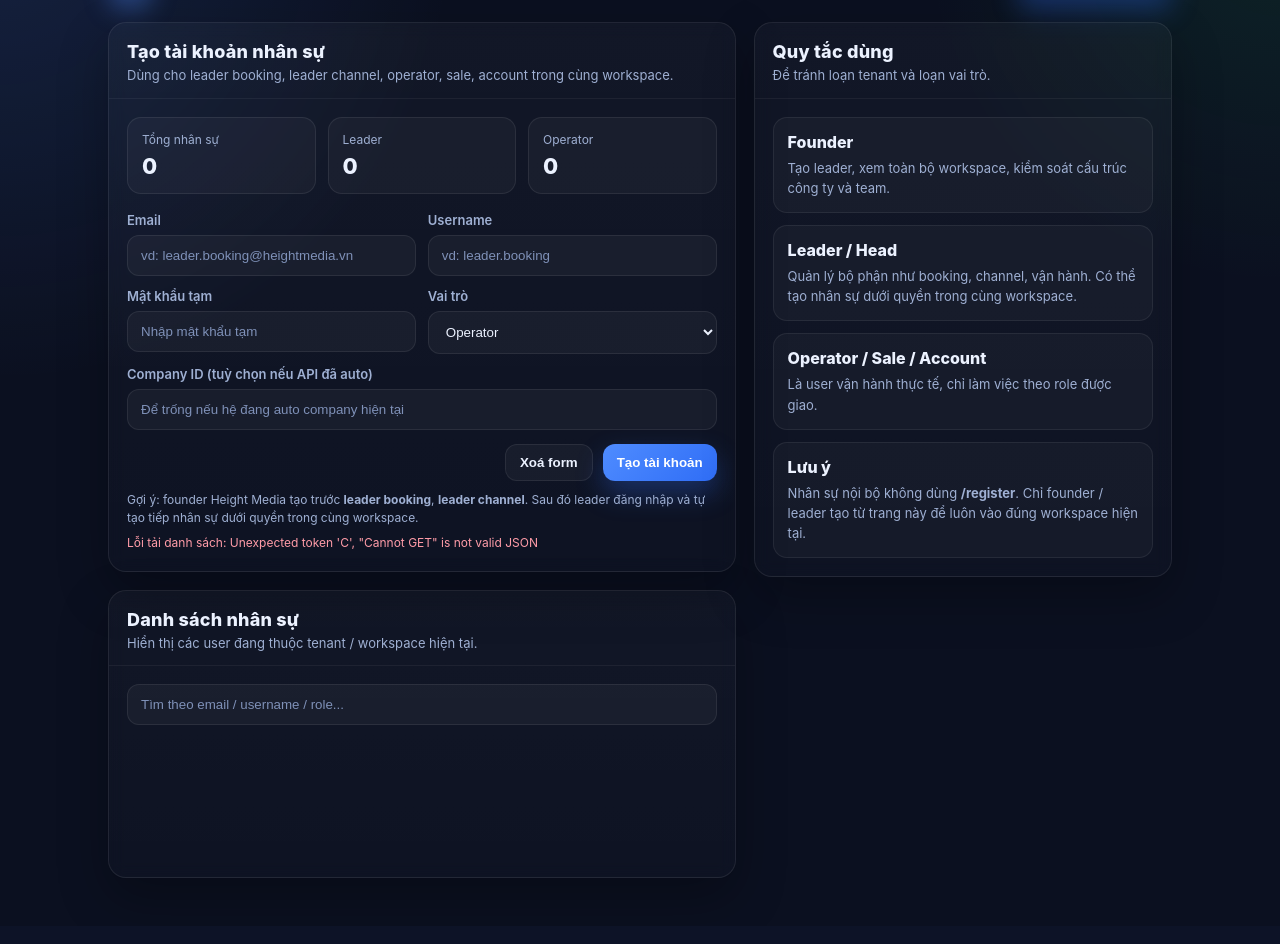
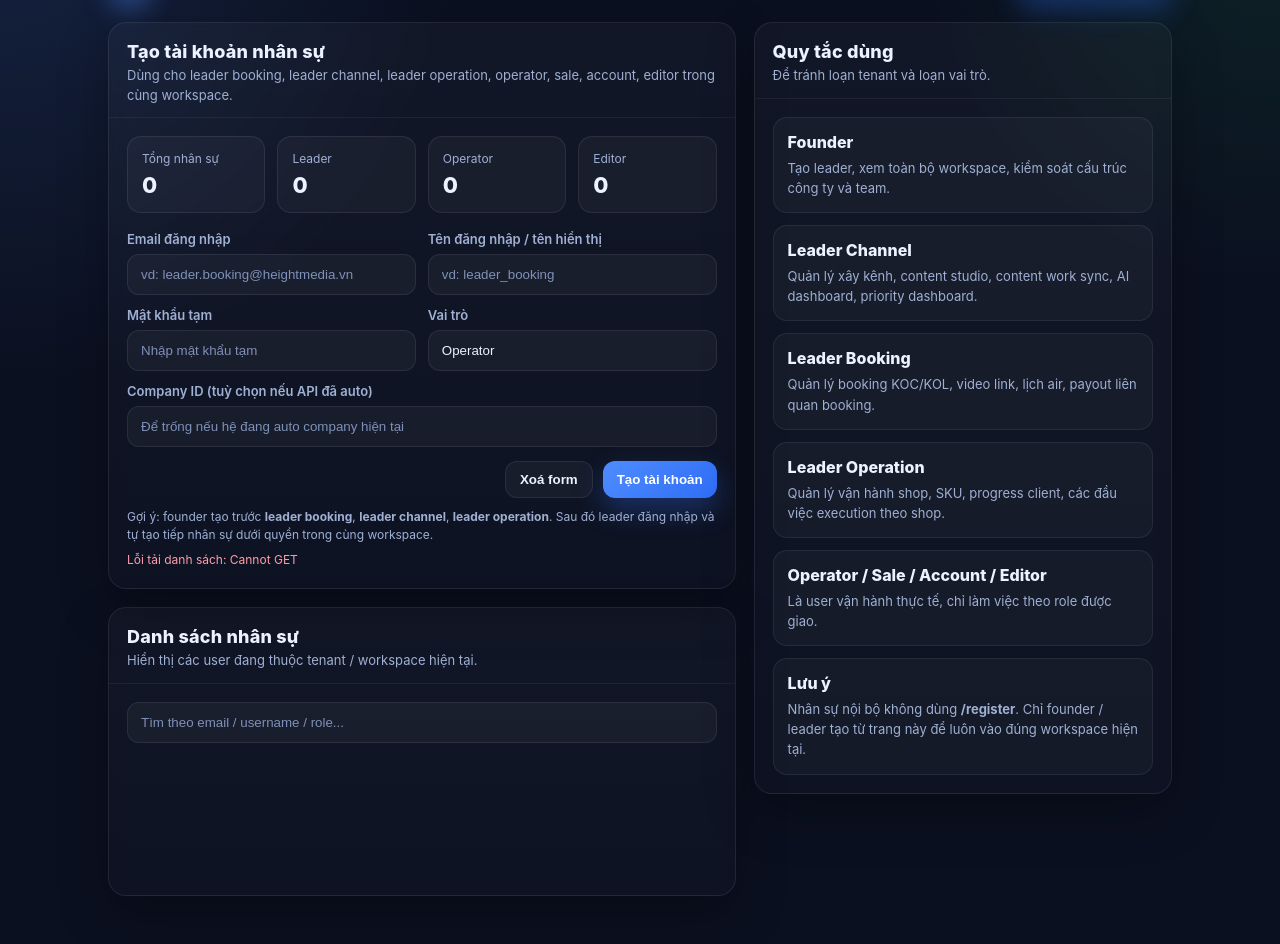
Before and after one commit to baophucbatdongsan-droid/heighttech-os, a Django app: page /os/team/ in a window 1280 px wide. Shown: the part 73-1017 px from the top of the page. Before the commit the page ends 966 px from the top, so only its background shows below. Run offline with Django 5.2, Linux system fonts and the light colour scheme; data that the repository does not hold is empty; parts of the project's set-up code (start-up, migrations or seed data) failed here and were passed over.

Commit message:
beta shop os update

```diff
--- a/templates/os_team.html
+++ b/templates/os_team.html
@@ -163,7 +163,7 @@
 
     .stats{
       display:grid;
-      grid-template-columns:repeat(3,1fr);
+      grid-template-columns:repeat(4,1fr);
       gap:12px;
       margin-bottom:18px;
     }
@@ -217,6 +217,7 @@
       padding:12px 13px;
       outline:none;
       transition:.16s ease;
+      appearance:none;
     }
 
     .input::placeholder{
@@ -420,7 +440,7 @@
           <div class="card-h">
             <div>
               <div class="card-t">Tạo tài khoản nhân sự</div>
-              <div class="card-d">Dùng cho leader booking, leader channel, operator, sale, account trong cùng workspace.</div>
+              <div class="card-d">Dùng cho leader booking, leader channel, leader operation, operator, sale, account, editor trong cùng workspace.</div>
             </div>
           </div>
 
@@ -432,43 +452,82 @@
               </div>
               <div class="stat">
                 <div class="stat-k">Leader</div>
-                <div class="stat-v" id="statHead">0</div>
+                <div class="stat-v" id="statLeader">0</div>
               </div>
               <div class="stat">
                 <div class="stat-k">Operator</div>
                 <div class="stat-v" id="statOperator">0</div>
               </div>
+              <div class="stat">
+                <div class="stat-k">Editor</div>
+                <div class="stat-v" id="statEditor">0</div>
+              </div>
             </div>
 
             <div class="form-grid">
               <div class="field">
-                <label class="label" for="email">Email</label>
-                <input id="email" class="input" placeholder="vd: leader.booking@heightmedia.vn">
+                <label class="label" for="email">Email đăng nhập</label>
+                <input
+                  id="email"
+                  class="input"
+                  type="email"
+                  inputmode="email"
+                  autocomplete="off"
+                  autocapitalize="off"
+                  spellcheck="false"
+                  placeholder="vd: leader.booking@heightmedia.vn"
+                >
               </div>
 
               <div class="field">
-                <label class="label" for="username">Username</label>
-                <input id="username" class="input" placeholder="vd: leader.booking">
+                <label class="label" for="username">Tên đăng nhập / tên hiển thị</label>
+                <input
+                  id="username"
+                  class="input"
+                  type="text"
+                  autocomplete="off"
+                  autocapitalize="off"
+                  spellcheck="false"
+                  placeholder="vd: leader_booking"
+                >
               </div>
 
               <div class="field">
                 <label class="label" for="password">Mật khẩu tạm</label>
-                <input id="password" class="input" type="password" placeholder="Nhập mật khẩu tạm">
+                <input
+                  id="password"
+                  class="input"
+                  type="password"
+                  autocomplete="new-password"
+                  placeholder="Nhập mật khẩu tạm"
+                >
               </div>
 
               <div class="field">
                 <label class="label" for="role">Vai trò</label>
                 <select id="role" class="select">
                   <option value="operator">Operator</option>
+                  <option value="editor">Editor</option>
                   <option value="sale">Sale</option>
                   <option value="account">Account</option>
-                  <option value="head">Leader</option>
+                  <option value="leader_channel">Leader Channel</option>
+                  <option value="leader_booking">Leader Booking</option>
+                  <option value="leader_operation">Leader Operation</option>
+                  <option value="head">Head (Legacy)</option>
+                  <option value="founder">Founder</option>
                 </select>
               </div>
 
               <div class="field full">
                 <label class="label" for="company_id">Company ID (tuỳ chọn nếu API đã auto)</label>
-                <input id="company_id" class="input" placeholder="Để trống nếu hệ đang auto company hiện tại">
+                <input
+                  id="company_id"
+                  class="input"
+                  type="number"
+                  inputmode="numeric"
+                  autocomplete="off"
+                  placeholder="Để trống nếu hệ đang auto company hiện tại"
+                >
               </div>
             </div>
 
@@ -478,7 +537,7 @@
             </div>
 
             <div class="hint">
-              Gợi ý: founder Height Media tạo trước <b>leader booking</b>, <b>leader channel</b>. Sau đó leader đăng nhập và tự tạo tiếp nhân sự dưới quyền trong cùng workspace.
+              Gợi ý: founder tạo trước <b>leader booking</b>, <b>leader channel</b>, <b>leader operation</b>. Sau đó leader đăng nhập và tự tạo tiếp nhân sự dưới quyền trong cùng workspace.
             </div>
 
             <div id="statusBox" class="status info"></div>
@@ -519,12 +578,22 @@
             </div>
 
             <div class="mini-item">
-              <div class="mini-title">Leader / Head</div>
-              <div class="mini-desc">Quản lý bộ phận như booking, channel, vận hành. Có thể tạo nhân sự dưới quyền trong cùng workspace.</div>
+              <div class="mini-title">Leader Channel</div>
+              <div class="mini-desc">Quản lý xây kênh, content studio, content work sync, AI dashboard, priority dashboard.</div>
             </div>
 
             <div class="mini-item">
-              <div class="mini-title">Operator / Sale / Account</div>
+              <div class="mini-title">Leader Booking</div>
+              <div class="mini-desc">Quản lý booking KOC/KOL, video link, lịch air, payout liên quan booking.</div>
+            </div>
+
+            <div class="mini-item">
+              <div class="mini-title">Leader Operation</div>
+              <div class="mini-desc">Quản lý vận hành shop, SKU, progress client, các đầu việc execution theo shop.</div>
+            </div>
+
+            <div class="mini-item">
+              <div class="mini-title">Operator / Sale / Account / Editor</div>
               <div class="mini-desc">Là user vận hành thực tế, chỉ làm việc theo role được giao.</div>
             </div>
 
@@ -541,6 +610,30 @@
   <script>
     let TEAM_CACHE = [];
 
+    function getCookie(name) {
+      const m = document.cookie.match(new RegExp("(^|;\\s*)" + name + "=([^;]+)"));
+      return m ? decodeURIComponent(m[2]) : "";
+    }
+
+    function authHeaders(extra = {}) {
+      const headers = Object.assign({}, extra || {});
+      const csrf = getCookie("csrftoken");
+      if (csrf) {
+        headers["X-CSRFToken"] = csrf;
+      }
+      headers["X-Requested-With"] = "XMLHttpRequest";
+      return headers;
+    }
+
+    async function readJsonSafe(res) {
+      const ct = res.headers.get("content-type") || "";
+      if (ct.includes("application/json")) {
+        return await res.json();
+      }
+      const txt = await res.text();
+      throw new Error(txt || `HTTP ${res.status}`);
+    }
+
     function escapeHtml(value) {
       return String(value ?? "")
         .replaceAll("&", "&amp;")
@@ -554,9 +647,27 @@
       const r = String(role || "").toLowerCase();
       if (r === "founder") return "role-founder";
       if (r === "head") return "role-head";
+      if (r === "leader_channel") return "role-leader-channel";
+      if (r === "leader_booking") return "role-leader-booking";
+      if (r === "leader_operation") return "role-leader-operation";
       if (r === "account") return "role-account";
       if (r === "sale") return "role-sale";
+      if (r === "editor") return "role-editor";
       return "role-operator";
+    }
+
+    function roleLabel(role){
+      const r = String(role || "").toLowerCase();
+      if (r === "founder") return "Founder";
+      if (r === "head") return "Head (Legacy)";
+      if (r === "leader_channel") return "Leader Channel";
+      if (r === "leader_booking") return "Leader Booking";
+      if (r === "leader_operation") return "Leader Operation";
+      if (r === "account") return "Account";
+      if (r === "sale") return "Sale";
+      if (r === "editor") return "Editor";
+      if (r === "operator") return "Operator";
+      return role || "Unknown";
     }
 
     function initials(text){
@@ -579,17 +690,23 @@
       document.getElementById("password").value = "";
       document.getElementById("role").value = "operator";
       document.getElementById("company_id").value = "";
-      setStatus("Đã xoá form.", "info");
     }
 
     function updateStats(items){
       const arr = Array.isArray(items) ? items : [];
-      const head = arr.filter(x => String(x.role || "").toLowerCase() === "head").length;
+
+      const leader = arr.filter(x => {
+        const r = String(x.role || "").toLowerCase();
+        return ["head", "leader_channel", "leader_booking", "leader_operation"].includes(r);
+      }).length;
+
       const operator = arr.filter(x => String(x.role || "").toLowerCase() === "operator").length;
+      const editor = arr.filter(x => String(x.role || "").toLowerCase() === "editor").length;
 
       document.getElementById("statTotal").textContent = arr.length;
-      document.getElementById("statHead").textContent = head;
+      document.getElementById("statLeader").textContent = leader;
       document.getElementById("statOperator").textContent = operator;
+      document.getElementById("statEditor").textContent = editor;
     }
 
     function renderTeam(){
@@ -604,6 +721,7 @@
             x.username,
             x.email,
             x.role,
+            roleLabel(x.role),
             x.company_id
           ].filter(Boolean).join(" ").toLowerCase();
           return hay.includes(keyword);
@@ -625,7 +743,7 @@
               <div class="member-name">${escapeHtml(x.username || "(không có username)")}</div>
               <div class="member-email">${escapeHtml(x.email || "")}</div>
               <div class="member-meta">
-                <span class="tag ${roleClass(x.role)}">${escapeHtml(x.role || "operator")}</span>
+                <span class="tag ${roleClass(x.role)}">${escapeHtml(roleLabel(x.role))}</span>
                 <span class="tag">Company ID: ${escapeHtml(x.company_id ?? "-")}</span>
                 <span class="tag">User ID: ${escapeHtml(x.user_id ?? "-")}</span>
               </div>
@@ -641,13 +759,16 @@
       try {
         const res = await fetch("/api/v1/team/", {
           credentials: "include",
-          cache: "no-store"
+          cache: "no-store",
+          headers: authHeaders({
+            "Accept": "application/json"
+          })
         });
 
-        const data = await res.json();
+        const data = await readJsonSafe(res);
 
         if (!res.ok || !data.ok) {
-          setStatus(data.message || "Không tải được danh sách nhân sự.", "err");
+          setStatus(data.message || data.detail || "Không tải được danh sách nhân sự.", "err");
           return;
         }
 
@@ -668,7 +789,7 @@
       const company_id = document.getElementById("company_id").value.trim();
 
       if (!email || !password) {
-        setStatus("Cần nhập email và mật khẩu tạm.", "err");
+        setStatus("Cần nhập email đăng nhập và mật khẩu tạm.", "err");
         return;
       }
 
@@ -683,21 +804,22 @@
         const res = await fetch("/api/v1/team/create/", {
           method: "POST",
           credentials: "include",
-          headers: {
-            "Content-Type": "application/json"
-          },
+          headers: authHeaders({
+            "Content-Type": "application/json",
+            "Accept": "application/json"
+          }),
           body: JSON.stringify(payload)
         });
 
-        const data = await res.json();
+        const data = await readJsonSafe(res);
 
         if (!res.ok || !data.ok) {
-          setStatus(data.message || "Tạo tài khoản thất bại.", "err");
+          setStatus(data.message || data.detail || "Tạo tài khoản thất bại.", "err");
           return;
         }
 
+        clearForm();
         setStatus("Tạo tài khoản thành công. User ID: " + (data.user_id || "-"), "ok");
-        clearForm();
         await loadTeam();
       } catch (err) {
         setStatus("Lỗi tạo tài khoản: " + err.message, "err");
```
Also changed, not shown: other parts of templates/os_team.html (+23 -4 lines), apps/accounts/models.py (+10 -2 lines), apps/api/v1/team.py (+190 -34 lines), apps/accounts/migrations/0002_alter_membership_role.py (added).
